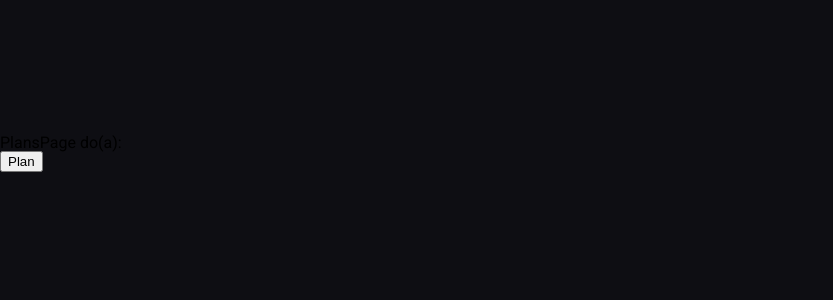
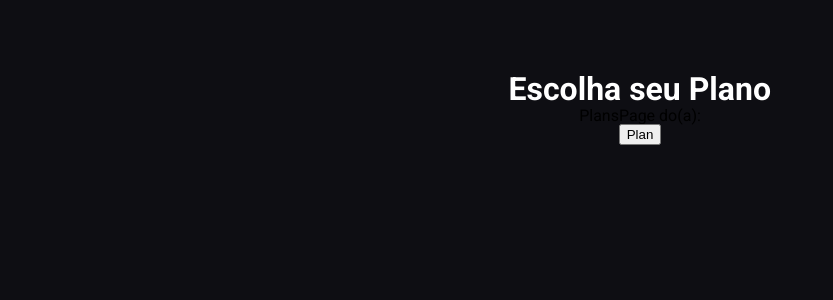
Before and after one commit to Nishiyama13/driven-plus, a React (Create React App) app: page /subscriptions in a window 1280 px wide. Shown: the top 300 px of the page, without its empty margins (0-833 px from the left). Built offline with nearby package versions, Linux system fonts and the light colour scheme.

Commit message:
alteracao margin GlobalStyles

```diff
--- /dev/null
+++ b/src/components/Plan.js
@@ -0,0 +1,45 @@
+import styled from "styled-components";
+import { textColor } from "../constants/colors";
+
+export default function Plan(props) {
+  const { id, image, price } = props;
+  function choosePlan() {
+    alert(id);
+  }
+  return (
+    <ContainerPlan onClick={choosePlan}>
+      <img src={image} alt="Logo driven" />
+      <Price>
+        <span>R$</span> {price}
+      </Price>
+    </ContainerPlan>
+  );
+}
+
+const ContainerPlan = styled.div`
+  display: flex;
+  width: 80%;
+
+  height: 180px;
+  border-radius: 12px;
+
+  margin-top: 10px;
+
+  border: 3px solid #7e7e7e;
+
+  display: flex;
+  align-items: center;
+  justify-content: center;
+`;
+
+const Price = styled.div`
+  font-size: 24px;
+  font-weight: 700;
+  line-height: 28px;
+  letter-spacing: 0em;
+  text-align: left;
+  color: ${textColor};
+  padding-bottom: 10px;
+`;
+
+/*{price.toFixed(2).replace(".", ",")}*/
--- /dev/null
+++ b/src/contexts/KeyContext.js
@@ -0,0 +1,5 @@
+import { createContext } from "react";
+
+const KeyContext = createContext();
+
+export default KeyContext;
--- a/src/pages/LoginPage/styled.js
+++ b/src/pages/LoginPage/styled.js
@@ -1,13 +1,15 @@
 import styled from "styled-components";
-import { mainColor } from "../../constants/colors"
+import { mainColor } from "../../constants/colors";
 
 export const LoginContainer = styled.div`
   display: flex;
   flex-direction: column;
   align-items: center;
   justify-content: center;
-  padding-top: 70px;
-
+  padding-top: 135px;
+  form {
+    margin-top: 100px;
+  }
 `;
 
 export const FormContainer = styled.div`
--- a/src/pages/PlansPage/PlansPage.js
+++ b/src/pages/PlansPage/PlansPage.js
@@ -4,6 +4,9 @@ import { useContext, useEffect, useState } from "react";
 import { useNavigate } from "react-router-dom";
 import axios from "axios";
 import { BASE_URL } from "../../constants/urls";
+
+import Plan from "../../components/Plan";
+import { ContainerPlans } from "./styled";
 
 //Listar planos: GET com um cabeçalho Authorization com formato Bearer TOKEN
 //https://mock-api.driven.com.br/api/v4/driven-plus/subscriptions/memberships
@@ -20,8 +23,9 @@ import { BASE_URL } from "../../constants/urls";
 
 export default function PlansPage() {
   const { user, setUser } = useContext(UserContext);
-  const { token, setToken } = useContext(AuthContext);
+  const { setToken } = useContext(AuthContext);
   const [plans, setPlans] = useState([]);
+  const navigate = useNavigate();
 
   useEffect(() => {
     const tokenDes = JSON.parse(localStorage.getItem("token"));
@@ -52,16 +56,21 @@ export default function PlansPage() {
     }
   }, []);
 
-  const navigate = useNavigate();
   function goToPlan() {
-    console.log(plans);
+    //console.log(plans);
     navigate("/subscriptions/id");
   }
 
   return (
-    <>
-      <h1>PlansPage do(a): {user.name}</h1>
+    <ContainerPlans>
+      <h1>Escolha seu Plano</h1>
+      <p>PlansPage do(a): {user.name}</p>
+
+      {plans.map(p => (
+        <Plan key={p.id} image={p.image} price={p.price} />
+      ))}
+
       <button onClick={goToPlan}>Plan</button>
-    </>
+    </ContainerPlans>
   );
 }
--- a/src/pages/PlansPage/styled.js
+++ b/src/pages/PlansPage/styled.js
@@ -0,0 +1,22 @@
+import styled from "styled-components";
+import { textColor } from "../../constants/colors";
+
+export const ContainerPlans = styled.div`
+  display: flex;
+  flex-direction: column;
+  align-items: center;
+  justify-content: center;
+  padding-top: 70px;
+
+  h1 {
+    height: 38px;
+    width: 263px;
+
+    color: ${textColor};
+    font-size: 32px;
+    font-weight: 700;
+    line-height: 38px;
+    letter-spacing: 0em;
+    text-align: left;
+  }
+`;
--- a/src/pages/SignUpPage/styled.js
+++ b/src/pages/SignUpPage/styled.js
@@ -1,13 +1,17 @@
 import styled from "styled-components";
-import { mainColor } from "../../constants/colors"
+import { mainColor } from "../../constants/colors";
 
 export const ContainerSignUp = styled.div`
   display: flex;
   flex-direction: column;
   align-items: center;
   justify-content: center;
-  padding-top: 70px;
 
+  padding-top: 135px;
+
+  form {
+    margin-top: 100px;
+  }
 `;
 
 export const Button = styled.button`
@@ -26,6 +30,4 @@ export const Button = styled.button`
   background-color: #52b6ff;
   color: #ffff;
   background: ${mainColor};
-
-
 `;
--- a/src/styles/GlobalStyle.js
+++ b/src/styles/GlobalStyle.js
@@ -31,7 +31,7 @@ body {
     line-height: 1;
     background:${backgroundColor};
     font-family: 'Roboto', sans-serif;
-    padding-top:135px;
+
 }
 ol, ul {
 	list-style: none;
```
